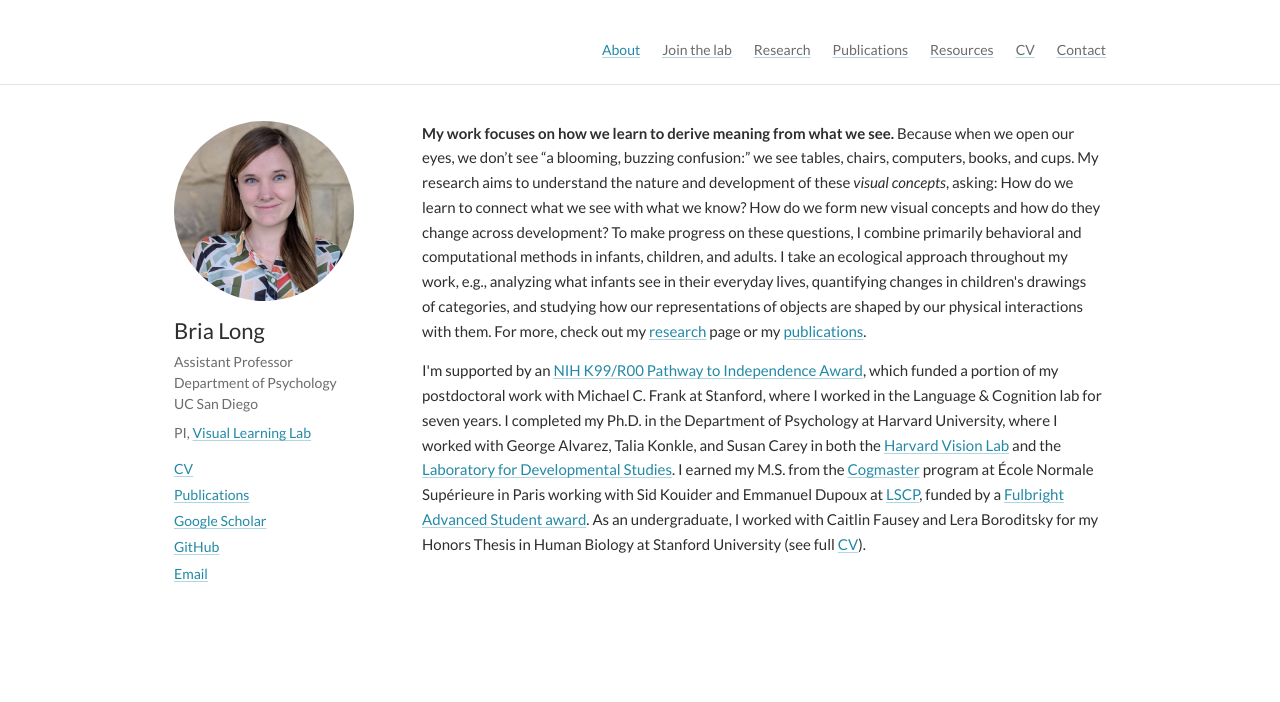
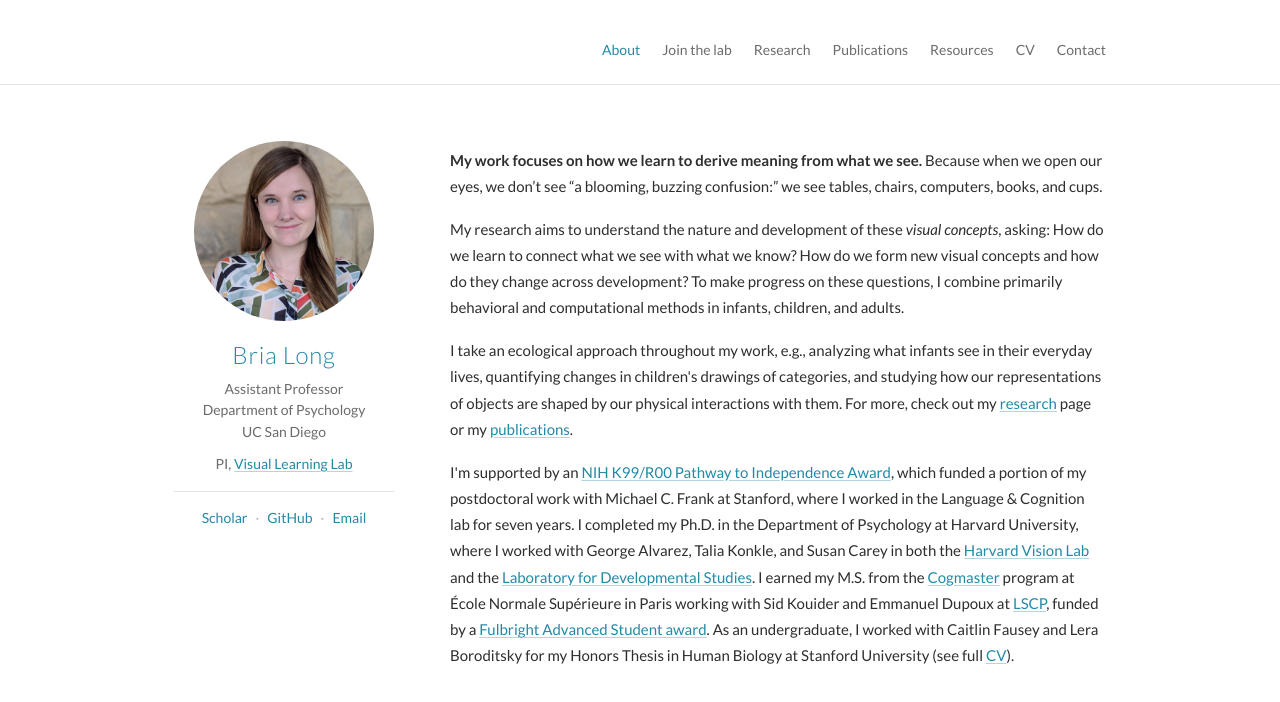
Before and after one commit to brialorelle/brialorelle.github.io, a plain HTML site: page index.html in a window 1280 px wide. Drawn offline with Linux system fonts and the light colour scheme.

Commit message:
About page: drop CV/Publications links, center profile, split bio into paragraphs; no underline on nav

```diff
--- a/index.html
+++ b/index.html
@@ -35,16 +35,12 @@
     <h1 class="profile-name">Bria Long</h1>
     <p class="profile-role">Assistant Professor<br>Department of Psychology<br>UC San Diego</p>
     <p class="profile-role">PI, <a href="https://vislearnlab.org" target="_blank" rel="noopener">Visual Learning Lab</a></p>
-    <ul class="profile-links">
-      <li><a href="cv.html">CV</a></li>
-      <li><a href="publications.html">Publications</a></li>
-      <li><a href="https://scholar.google.com/citations?hl=en&amp;user=HXUagwoAAAAJ" target="_blank" rel="noopener">Google Scholar</a></li>
-      <li><a href="https://github.com/brialorelle" target="_blank" rel="noopener">GitHub</a></li>
-      <li><a href="mailto:brlong@ucsd.edu">Email</a></li>
-    </ul>
+    <p class="profile-links"><a href="https://scholar.google.com/citations?hl=en&amp;user=HXUagwoAAAAJ" target="_blank" rel="noopener">Scholar</a><span>·</span><a href="https://github.com/brialorelle" target="_blank" rel="noopener">GitHub</a><span>·</span><a href="mailto:brlong@ucsd.edu">Email</a></p>
   </aside>
   <div class="about-main">
-    <p><b>My work focuses on how we learn to derive meaning from what we see.</b> Because when we open our eyes, we don’t see “a blooming, buzzing confusion:” we see tables, chairs, computers, books, and cups. My research aims to understand the nature and development of these <i>visual concepts</i>, asking: How do we learn to connect what we see with what we know? How do we form new visual concepts and how do they change across development? To make progress on these questions, I combine primarily behavioral and computational methods in infants, children, and adults. I take an ecological approach throughout my work, e.g., analyzing what infants see in their everyday lives, quantifying changes in children's drawings of categories, and studying how our representations of objects are shaped by our physical interactions with them. For more, check out my <a href="research.html">research</a> page or my <a href="publications.html">publications</a>.</p>
+    <p><b>My work focuses on how we learn to derive meaning from what we see.</b> Because when we open our eyes, we don’t see “a blooming, buzzing confusion:” we see tables, chairs, computers, books, and cups.</p>
+    <p>My research aims to understand the nature and development of these <i>visual concepts</i>, asking: How do we learn to connect what we see with what we know? How do we form new visual concepts and how do they change across development? To make progress on these questions, I combine primarily behavioral and computational methods in infants, children, and adults.</p>
+    <p>I take an ecological approach throughout my work, e.g., analyzing what infants see in their everyday lives, quantifying changes in children's drawings of categories, and studying how our representations of objects are shaped by our physical interactions with them. For more, check out my <a href="research.html">research</a> page or my <a href="publications.html">publications</a>.</p>
     <p>I'm supported by an <a href="https://grants.nih.gov/grants/guide/pa-files/PA-20-188.html" target="_blank" rel="noopener">NIH K99/R00 Pathway to Independence Award</a>, which funded a portion of my postdoctoral work with Michael C. Frank at Stanford, where I worked in the Language &amp; Cognition lab for seven years. I completed my Ph.D. in the Department of Psychology at Harvard University, where I worked with George Alvarez, Talia Konkle, and Susan Carey in both the <a href="https://visionlab.harvard.edu/" target="_blank" rel="noopener">Harvard Vision Lab</a> and the <a href="https://www.harvardlds.org/" target="_blank" rel="noopener">Laboratory for Developmental Studies</a>. I earned my M.S. from the <a href="https://cogmaster.ens.psl.eu/en" target="_blank" rel="noopener">Cogmaster</a> program at École Normale Supérieure in Paris working with Sid Kouider and Emmanuel Dupoux at <a href="https://lscp.dec.ens.fr/en" target="_blank" rel="noopener">LSCP</a>, funded by a <a href="https://fulbright-france.org/en" target="_blank" rel="noopener">Fulbright Advanced Student award</a>. As an undergraduate, I worked with Caitlin Fausey and Lera Boroditsky for my Honors Thesis in Human Biology at Stanford University (see full <a href="cv.html">CV</a>).</p>
   </div>
 </div>
--- a/style.css
+++ b/style.css
@@ -51,7 +51,7 @@ img { max-width: 100%; height: auto; display: block; }
 .home .site-name { visibility: hidden; }
 
 .nav { display: flex; flex-wrap: wrap; gap: 2px 22px; margin: 0; padding: 0; list-style: none; }
-.nav a { font-size: 14px; color: var(--muted); }
+.nav a { font-size: 14px; color: var(--muted); text-decoration: none; }
 .nav a:hover { color: var(--ink); text-decoration: none; }
 .nav a[aria-current="page"] { color: var(--teal); }
 
@@ -93,18 +93,17 @@ a.tag:hover { text-decoration: underline; }
 .footnote { margin-top: 32px; font-size: 13px; color: var(--muted); }
 
 /* about */
-.about { display: grid; grid-template-columns: 200px minmax(0, 1fr); gap: 48px; align-items: start; }
-.photo { width: 180px; height: 180px; border-radius: 50%; object-fit: cover; object-position: 50% 30%; margin-bottom: 16px; }
-.profile-name { font-size: 22px; font-weight: 400; color: var(--ink); margin-bottom: 6px; }
-.profile-role { margin: 0 0 8px; font-size: 14px; line-height: 1.5; color: var(--muted); }
-.profile-links { list-style: none; margin: 14px 0 0; padding: 0; font-size: 14px; }
-.profile-links li { margin-bottom: 3px; }
-.about-main { max-width: var(--prose); }
-.areas { display: grid; grid-template-columns: repeat(3, 1fr); gap: 16px; align-items: start; }
-.area { color: var(--ink); }
-.area img { width: 100%; height: auto; }
-.area span { display: block; margin-top: 6px; font-size: 13.5px; line-height: 1.4; }
-.area:hover { color: var(--teal); text-decoration: none; }
+.home .content { padding-top: 56px; }
+.about { display: grid; grid-template-columns: 220px minmax(0, 1fr); gap: 56px; align-items: start; }
+.profile { text-align: center; }
+.photo { width: 180px; height: 180px; border-radius: 50%; object-fit: cover; object-position: 50% 30%; margin: 0 auto 18px; }
+.profile-name { font-size: 24px; font-weight: 300; letter-spacing: 0.03em; color: var(--teal); margin-bottom: 8px; }
+.profile-role { margin: 0 0 10px; font-size: 14px; line-height: 1.55; color: var(--muted); }
+.profile-links { margin: 16px 0 0; padding-top: 14px; border-top: 1px solid var(--line); font-size: 14px; }
+.profile-links span { color: #bbb; margin: 0 8px; }
+.profile-links a { text-decoration: none; }
+.about-main { max-width: var(--prose); padding-top: 6px; }
+.about-main p { line-height: 1.75; margin-bottom: 1.1em; }
 
 /* research */
 .row { display: grid; grid-template-columns: 260px minmax(0, 1fr); gap: 40px; align-items: start; }
@@ -135,9 +134,12 @@ a.tag:hover { text-decoration: underline; }
   .nav { gap: 2px 16px; }
   .about, .row { grid-template-columns: 1fr; gap: 20px; }
   .photo { width: 140px; height: 140px; }
+  .profile { text-align: left; }
+  .photo { margin-left: 0; }
+  .profile-links { display: inline-block; }
+  .home .content { padding-top: 32px; }
   .figs { flex-direction: row; flex-wrap: wrap; }
   .figs > * { flex: 1 1 200px; max-width: 320px; }
-  .areas { grid-template-columns: 1fr 1fr; }
   .texgrid, .figure5 { grid-template-columns: 1fr; }
   .prose .texgrid, .prose .figure5 { width: auto; }
   .contact { grid-template-columns: 1fr; gap: 2px; }
```
